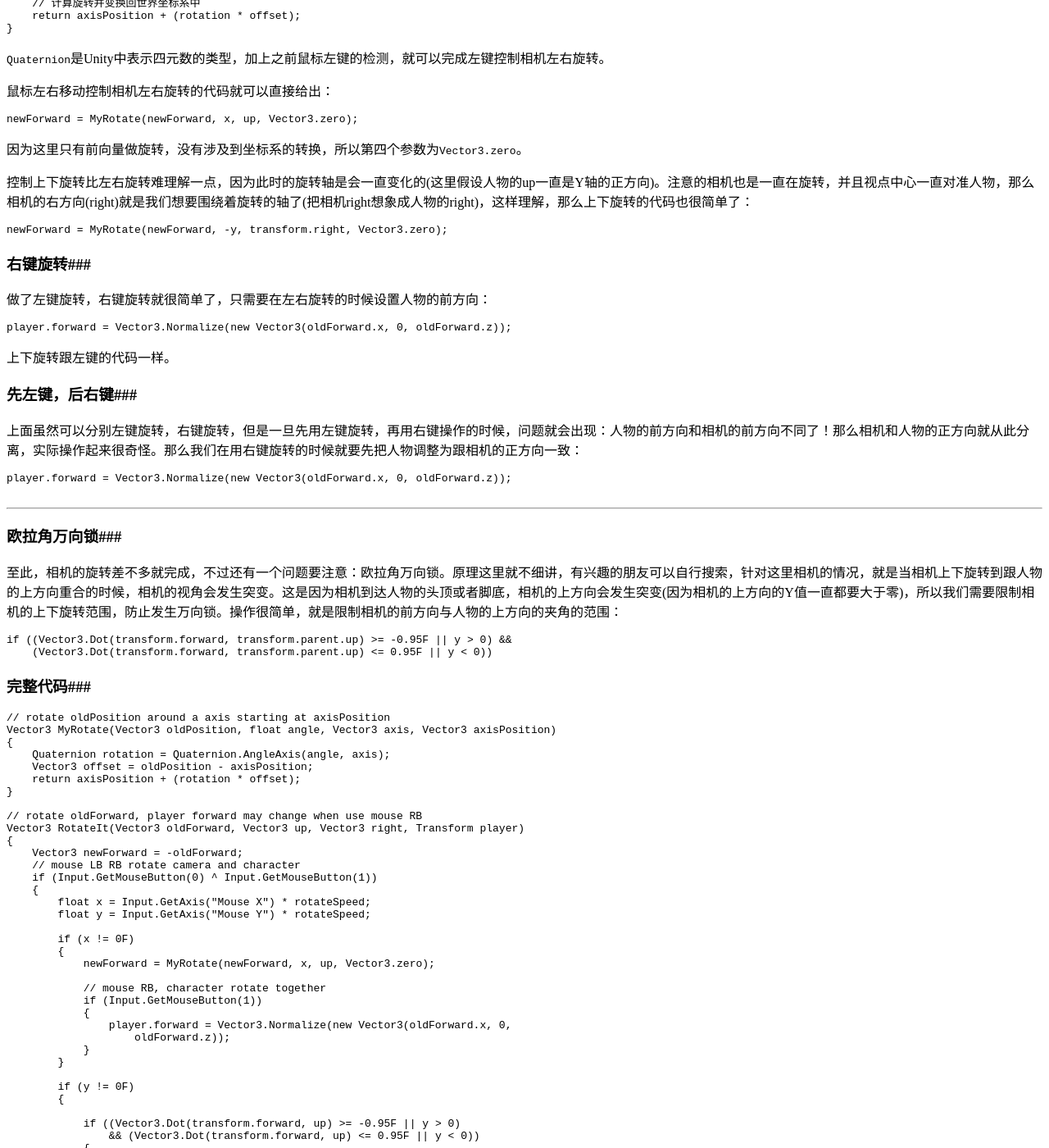
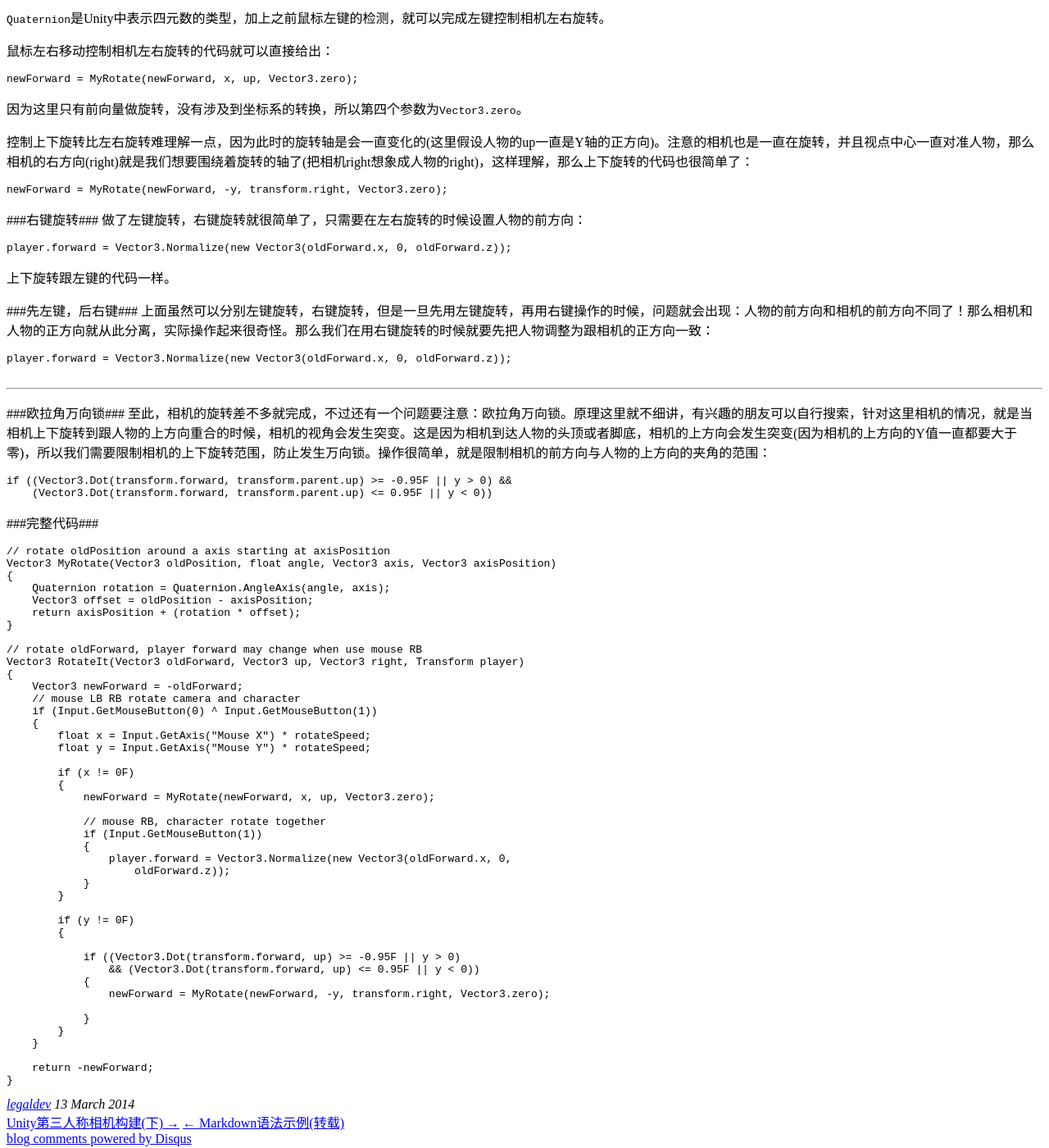
Before and after one commit to legaldev/legaldev.github.io, a Jekyll site: the page built from _posts/2014-3-13-unity-3rdcamera-create0.md, in a window 1280 px wide and 1400 px high, scrolled down 1438 px. Shown: the whole window at 82% size. Built offline with Jekyll 4.4.1, drawn with Linux system fonts in a browser that asks for light colours; Markdown is read by kramdown in place of the engine named in the settings; comment, search, counter and statistics services are not loaded; some of the changed text lies outside the part shown.

Commit message:
change highlighter and markdown processor

```diff
--- a/_config.yml
+++ b/_config.yml
@@ -3,7 +3,8 @@
 permalink: /:year/:month/:day/:title
 
 exclude: [".rvmrc", ".rbenv-version", "README.md", "Rakefile", "changelog.md"]
-pygments: true
+# pygments: true
+highlighter: rouge
 
 # Themes are encouraged to use these universal variables
 # so be sure to set them if your theme uses them.
@@ -132,4 +133,4 @@
 
 
   # legaldev config
-markdown:    redcarpet
+markdown: kramdown
```
